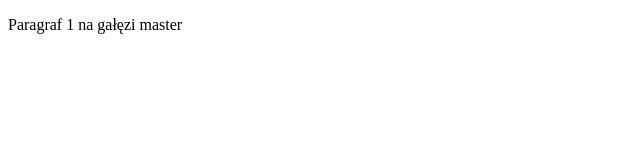
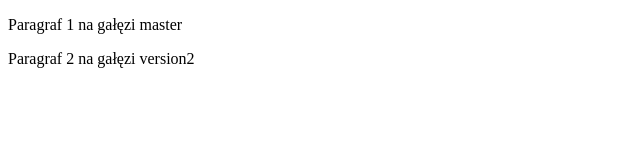
Before and after one commit to kacpro9/gitjestgit, a plain HTML site: page index.html in a window 1280 px wide. Shown: the whole page, without its empty margins (0-640 px from the left). Drawn offline with Linux system fonts and the light colour scheme.

Commit message:
drugi paragraf na gałęzi version2

```diff
--- a/index.html
+++ b/index.html
@@ -1,11 +1,15 @@
 <!DOCTYPE html>
 <html lang="en">
+
 <head>
     <meta charset="UTF-8">
     <meta name="viewport" content="width=device-width, initial-scale=1.0">
     <title>Document</title>
 </head>
+
 <body>
     <p>Paragraf 1 na gałęzi master</p>
+    <p>Paragraf 2 na gałęzi version2</p>
 </body>
+
 </html>
```
